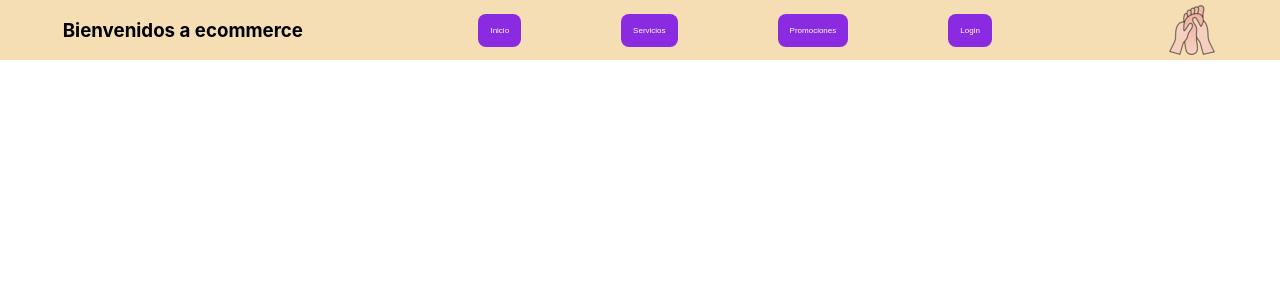
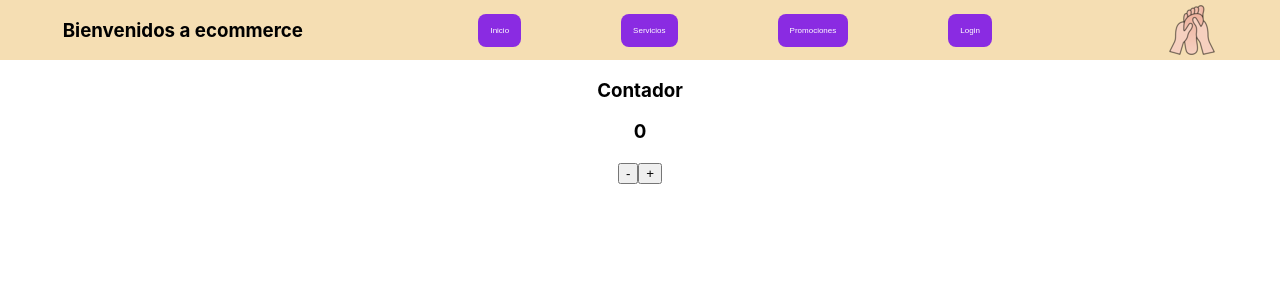
Before and after one commit to RomiLuna/appReact, a React (Create React App) app: page / in a window 1280 px wide. Shown: the top 300 px of the page. Built offline with nearby package versions, Linux system fonts and the light colour scheme.

Commit message:
contador

```diff
--- a/src/App.js
+++ b/src/App.js
@@ -1,10 +1,12 @@
 import './App.css';
 import NavBar from './components/NavBar/NavBar';
+import ItemCount from './components/ClassCounter/ItemCount';
 
 function App() {
   return (
     <div className="App">
      <NavBar title="Bienvenidos a ecommerce"/>
+     <ItemCount/>
     </div>
   );
 }
--- /dev/null
+++ b/src/components/ClassCounter/ItemCount.js
@@ -0,0 +1,33 @@
+import { render } from "@testing-library/react";
+import { Component } from  "react";
+class ItemCount extends Component{
+    constructor(props){
+    super(props)
+    this.state={count:0}}
+
+
+    decrement = () => {
+        this.setState(
+            {count:this.state.count - 1}
+        )
+
+    }
+    increment = () => {
+        this.setState(
+            {count:this.state.count + 1}
+        )
+
+    }
+
+    render(){
+        return(
+            <>
+            <h3>Contador</h3>
+            <h3>{this.state.count}</h3>
+                <button onClick={this.decrement}>-</button>
+                <button onClick={this.increment}>+</button>
+            </>
+        )
+    }
+}
+export default ItemCount
```
Also changed, not shown: src/components/FuntionCounter/FuntionCounter.js (added, +19 -0 lines).
